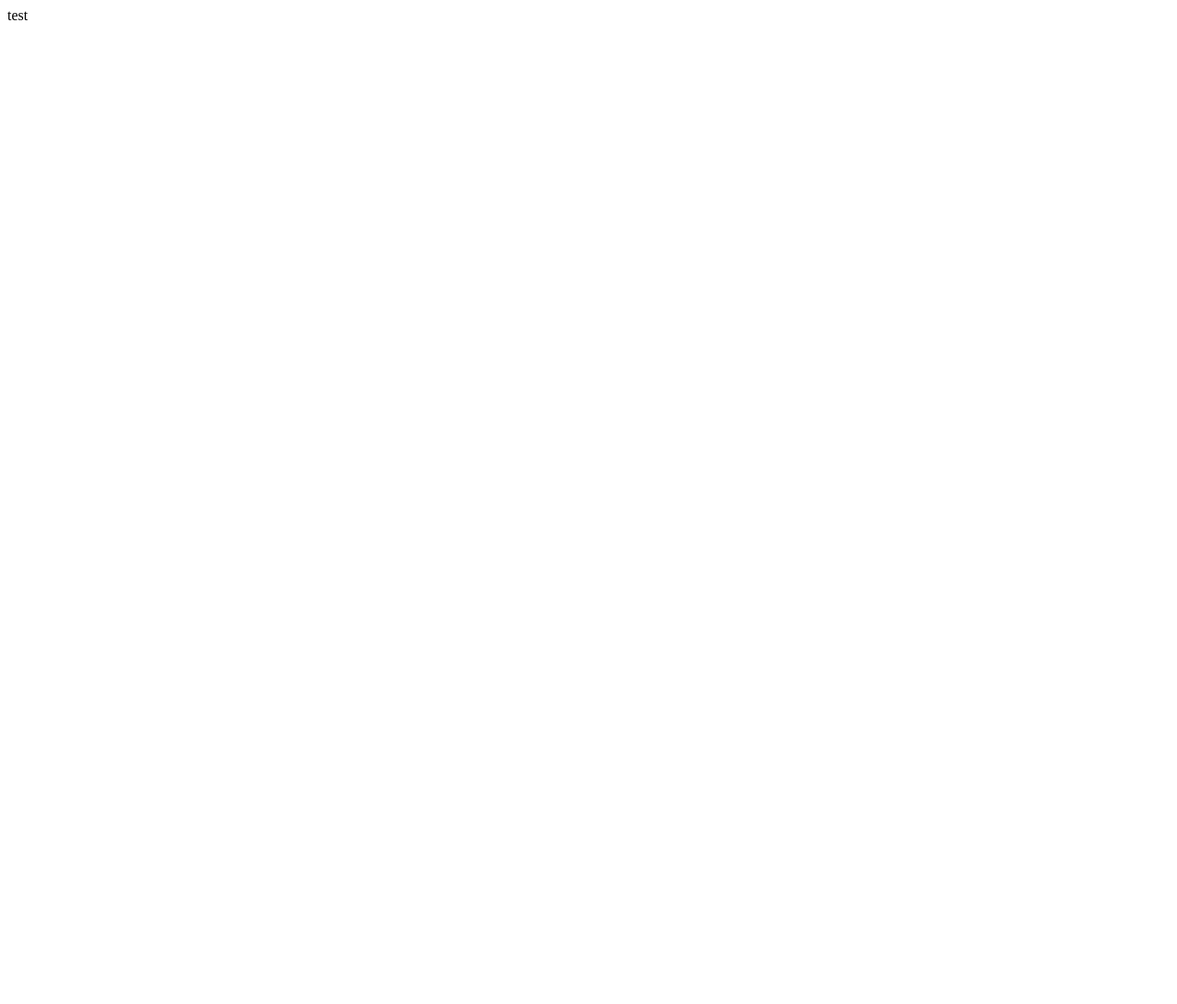
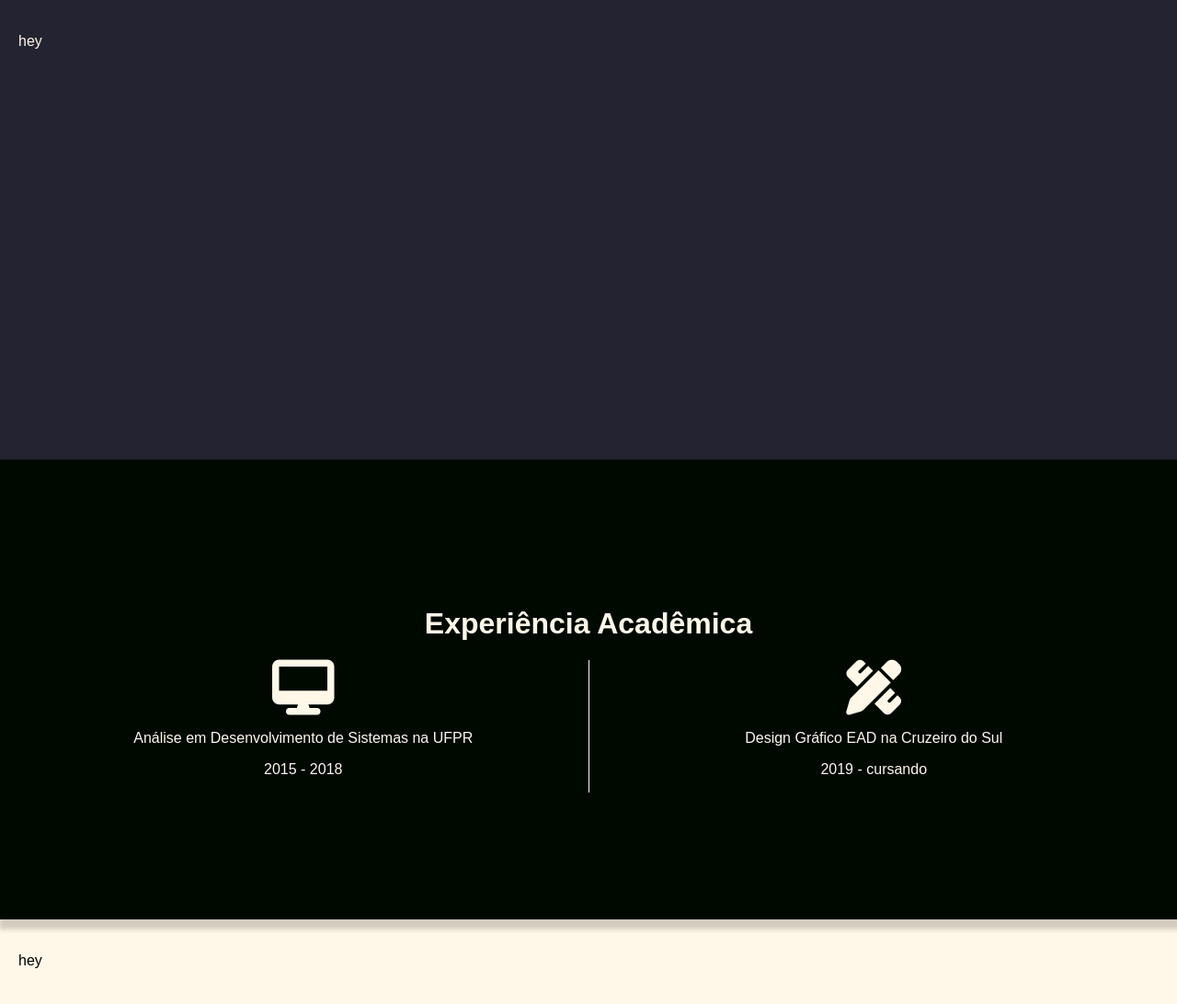
Before and after one commit to CassianoBelniak/PortfolioSite, a website: page public/index.html in a window 1280 px wide. Shown: the whole page at 92% size. Before the commit the page ends 800 px from the top, so only its background shows below. Drawn offline with Linux system fonts and the light colour scheme; a web font is replaced by a local one.

Commit message:
Fixed some bugs on sass and pug compiler

```diff
--- a/public/index.html
+++ b/public/index.html
@@ -1 +1 @@
-<html><head><title>HI</title><link rel="stylesheet" href="/style.css"/></head><body><p>test</p></body></html>
+<!DOCTYPE html><html lang="pt-br"><head><title>Cassiano Belniak</title><link rel="stylesheet" href="/style.css" type="text/css"><script src="https://kit.fontawesome.com/4aba16db39.js" crossorigin="anonymous"></script></head><body><div class="content"><div class="content-card full-sized dark shadow"><p>hey</p></div><div class="content-card full-sized primary-dark shadow"><div class="academic-experience"><h1>Experiência Acadêmica</h1><div class="experiences"><div class="experience-container"><div class="icon"><i class="fas fa-desktop"></i></div><div class="text"><p>Análise em Desenvolvimento de Sistemas na UFPR</p><p>2015 - 2018</p></div></div><div class="vertical-div clear"></div><div class="experience-container"><div class="icon"><i class="fas fa-pencil-ruler"></i></div><div class="text"><p>Design Gráfico EAD na Cruzeiro do Sul</p><p>2019 - cursando</p></div></div></div></div></div><div class="content-card full-sized light"><p>hey</p></div></div></body></html>
--- a/public/style.css
+++ b/public/style.css
@@ -0,0 +1,64 @@
+@import url("https://fonts.googleapis.com/css2?family=Muli&display=swap");
+.content-card {
+  height: 500px;
+  padding: 20px;
+  box-sizing: border-box; }
+  .content-card.full-sized {
+    width: 100%; }
+  .content-card.clear {
+    background-color: #FFF8E8;
+    color: #242331; }
+  .content-card.dark {
+    background-color: #242331;
+    color: #FFF8E8; }
+  .content-card.primary-dark {
+    background-color: #000900;
+    color: #FFF8E8; }
+  .content-card.shadow {
+    -webkit-box-shadow: 5px 5px 5px 6px rgba(0, 0, 0, 0.175);
+    -moz-box-shadow: 5px 5px 5px 6px rgba(0, 0, 0, 0.175);
+    box-shadow: 5px 5px 5px 6px rgba(0, 0, 0, 0.175); }
+
+.content {
+  display: flex;
+  flex-flow: column;
+  justify-content: center;
+  margin: 0;
+  background-color: #FFF8E8;
+  height: 100%; }
+
+.vertical-div {
+  width: 2px;
+  height: 100%; }
+  .vertical-div.clear {
+    background-color: #FFF8E8; }
+
+.academic-experience {
+  height: 100%;
+  width: 100%;
+  display: flex;
+  flex-flow: column nowrap;
+  text-align: center;
+  justify-content: center; }
+  .academic-experience .experiences {
+    display: flex;
+    flex-flow: row nowrap; }
+    .academic-experience .experiences .experience-container {
+      flex-grow: 1;
+      width: 100%;
+      display: flex;
+      flex-flow: column nowrap; }
+      .academic-experience .experiences .experience-container .icon {
+        text-align: center; }
+        .academic-experience .experiences .experience-container .icon i {
+          font-size: 60px; }
+      .academic-experience .experiences .experience-container .text {
+        text-align: center; }
+
+body {
+  background-color: #242331;
+  font-family: 'Muli', sans-serif;
+  margin: 0; }
+
+::-webkit-scrollbar {
+  display: none; }
```
Also changed, not shown: index.js (+8 -7 lines), pug-copiler.js (+8 -4 lines).
